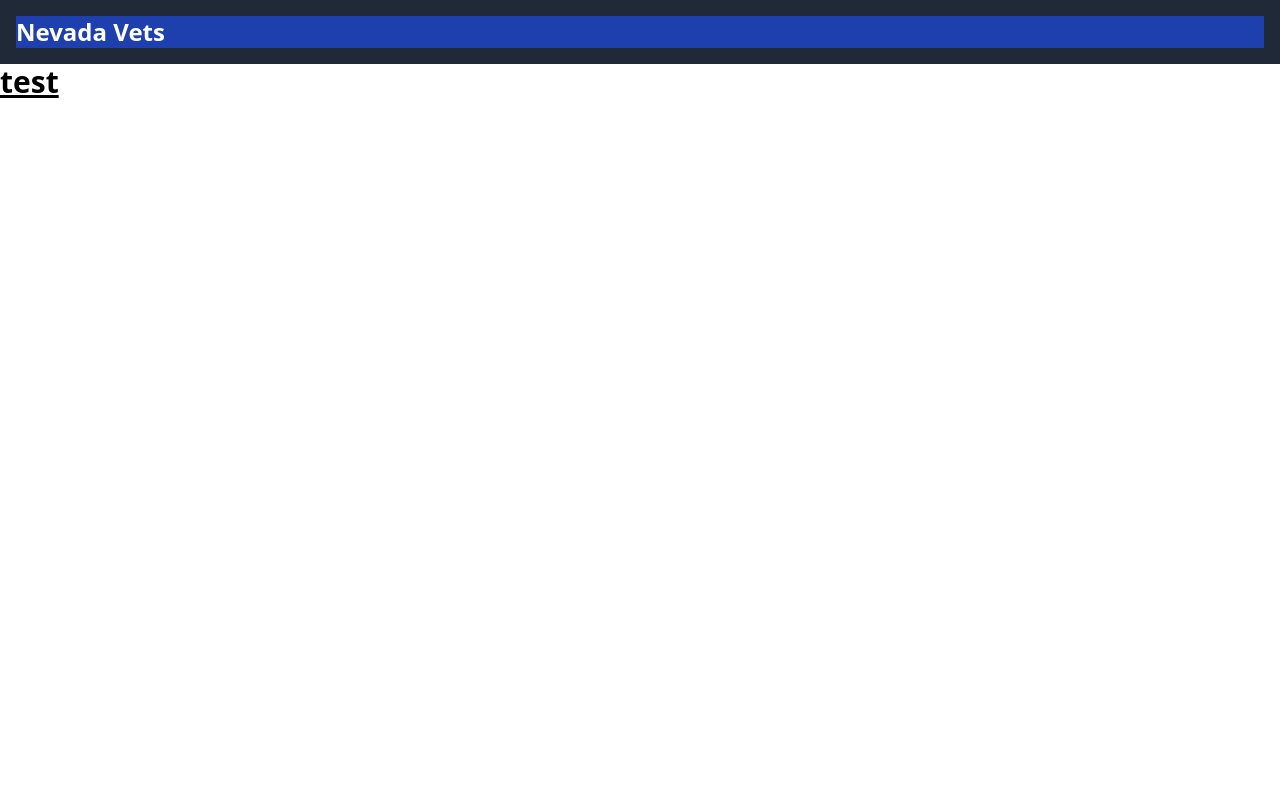
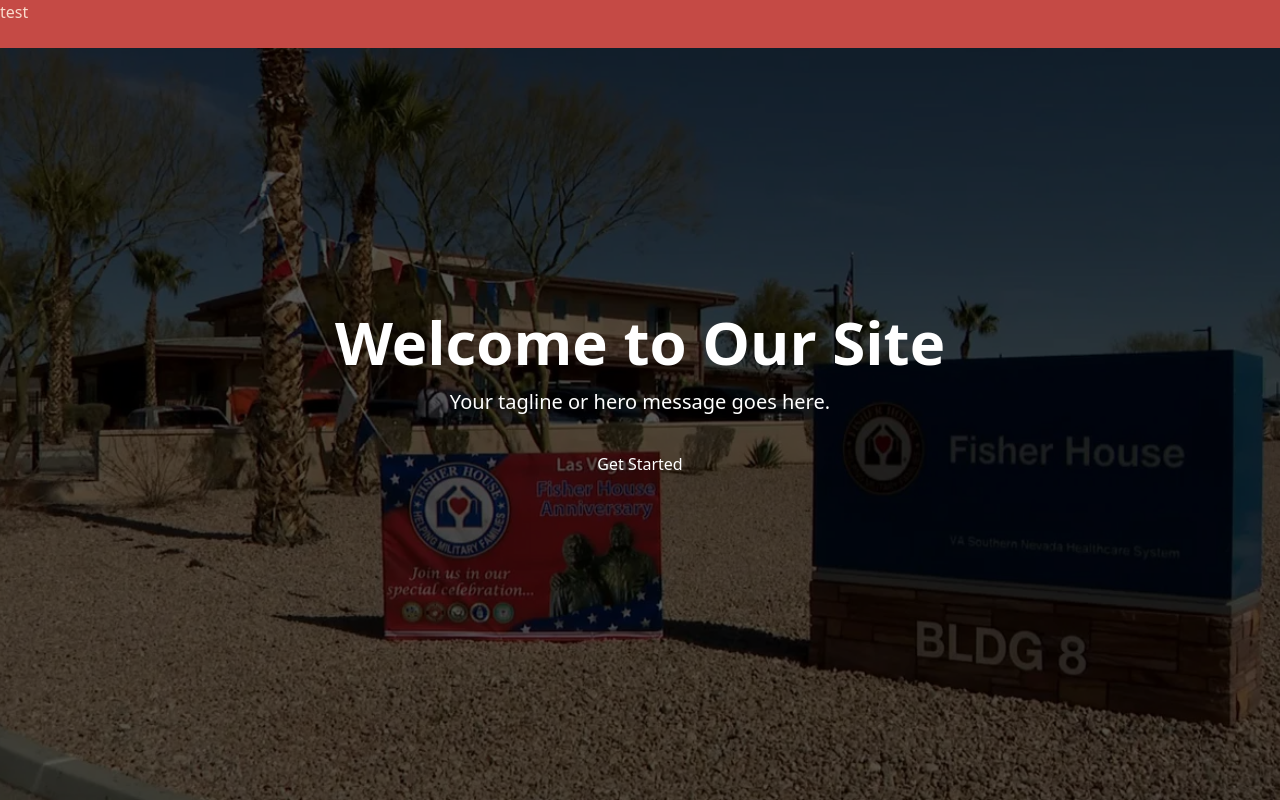
Before and after one commit to Kasador/nevada-vets-org, a React (Vite) app: page / in a window 1280 px wide. Built offline with nearby package versions, Linux system fonts and the light colour scheme.

Commit message:
Tailwindcss/JSX >>> Updated and tested to see how tailwind works, playing around with the styles and understanding what class is doing what with what / Added and fixed hero image plus header positions

```diff
--- a/src/App.jsx
+++ b/src/App.jsx
@@ -1,13 +1,15 @@
 // import { useState } from 'react'
 import Header from "./components/Header.jsx";
+import HeroImage from "./components/HeroImage.jsx";
 
 const App = () => {
   return (
     <>
     <Header />
-      <h1 className="text-3xl font-bold underline">
-        test
-      </h1>
+    <HeroImage />
+    <main className="bg-light-background">
+      <h1>Test</h1>
+    </main>
     </>
   )
 }
--- a/src/components/Header.jsx
+++ b/src/components/Header.jsx
@@ -1,7 +1,9 @@
+import React from "react";
+
 const Header = () => {
     return (
-    <header className="bg-gray-800 text-white p-4">
-        <h1 className="text-2xl font-bold bg-primary">Nevada Vets</h1>
+    <header className="bg-light-primary text-light-secondary absolute h-12 w-full z-10">
+        <span>test</span>
     </header>
     )
   }
--- /dev/null
+++ b/src/components/HeroImage.jsx
@@ -0,0 +1,19 @@
+import React from "react";
+
+const HeroImage = () => {
+    return (
+      <div className="absolute h-screen w-full bg-cover bg-center" style={{ backgroundImage: "url('./src/test/test.png')" }}>
+        <div className="absolute inset-0 bg-black bg-opacity-65 flex items-center justify-center">
+          <div className="text-center text-white px-4">
+            <h1 className="text-4xl md:text-6xl font-bold">Welcome to Our Site</h1>
+            <p className="mt-4 text-lg md:text-xl">Your tagline or hero message goes here.</p>
+            <button className="mt-6 px-6 py-3 bg-primary text-white font-medium rounded-lg hover:bg-opacity-80">
+              Get Started
+            </button>
+          </div>
+        </div>
+      </div>
+    );
+  };
+
+  export default HeroImage;
--- a/tailwind.config.js
+++ b/tailwind.config.js
@@ -7,8 +7,23 @@
   ],
   theme: {
     extend: {
-      colors: {
-        primary: '#1e40af', // Replace with your desired color
+      colors: { // color object for define colors for tailwind-CSS
+        light: { // light mode
+          primary: '#C54A45',
+          secondary: '#F9DCCD',
+          accent: '#3B82F6',
+          background: '#EDEDED',
+          surface: '#F3F4F6',
+          text: '#1F2937',
+        },
+        dark: { // dark mode
+          primary: '#A43631',
+          secondary: '#E4A5A5',
+          accent: '#2563EB',
+          background: '#1F2937',
+          surface: '#374151',
+          text: '#F9FAFB',
+        },
       },
     },
   },
```
Also changed, not shown: src/components/Hero.jsx (deleted), src/test/test.png (added).
